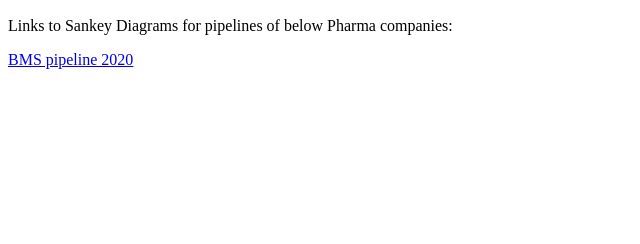
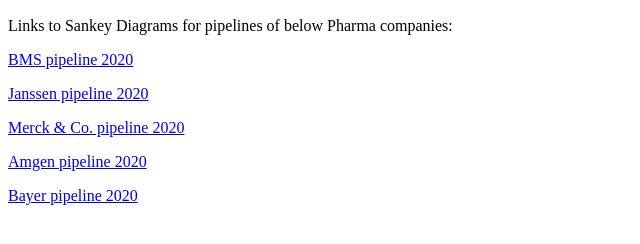
Before and after one commit to tanmaykhole208/Using-Sankey-Diagram-to-Analyze-Drug-Pipeline, a plain HTML site: page index.html in a window 1280 px wide. Shown: the part 38-282 px from the top of the page, without its empty margins (0-640 px from the left). Drawn offline with Linux system fonts and the light colour scheme.

Commit message:
Update index.html

```diff
--- a/index.html
+++ b/index.html
@@ -5,5 +5,10 @@
     <p>Links to Sankey Diagrams for pipelines of below Pharma companies:</p>
 
     <p><a href="https://tanmaykhole208.github.io/Using-Sankey-Diagram-to-Analyze-Drug-Pipeline/bms.html">BMS pipeline 2020</a></p>
+    <p><a href="https://tanmaykhole208.github.io/Using-Sankey-Diagram-to-Analyze-Drug-Pipeline/JNJ.html">Janssen pipeline 2020</a></p>
+    <p><a href="https://tanmaykhole208.github.io/Using-Sankey-Diagram-to-Analyze-Drug-Pipeline/msd.html">Merck & Co. pipeline 2020</a></p>
+    <p><a href="https://tanmaykhole208.github.io/Using-Sankey-Diagram-to-Analyze-Drug-Pipeline/AMG.html">Amgen pipeline 2020</a></p>
+    <p><a href="https://tanmaykhole208.github.io/Using-Sankey-Diagram-to-Analyze-Drug-Pipeline/bayer.html">Bayer pipeline 2020</a></p>
+
   </body>
 </html>
```
